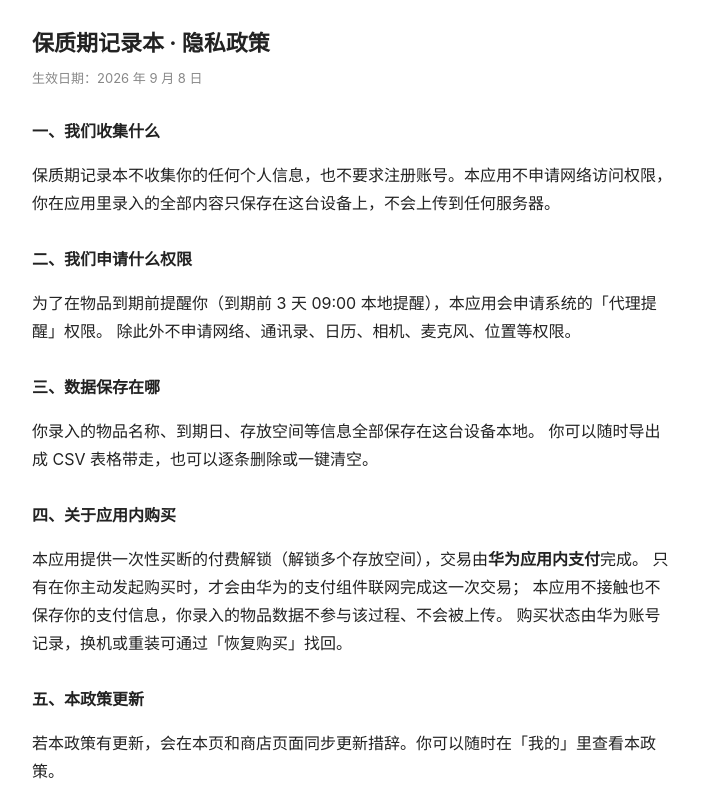
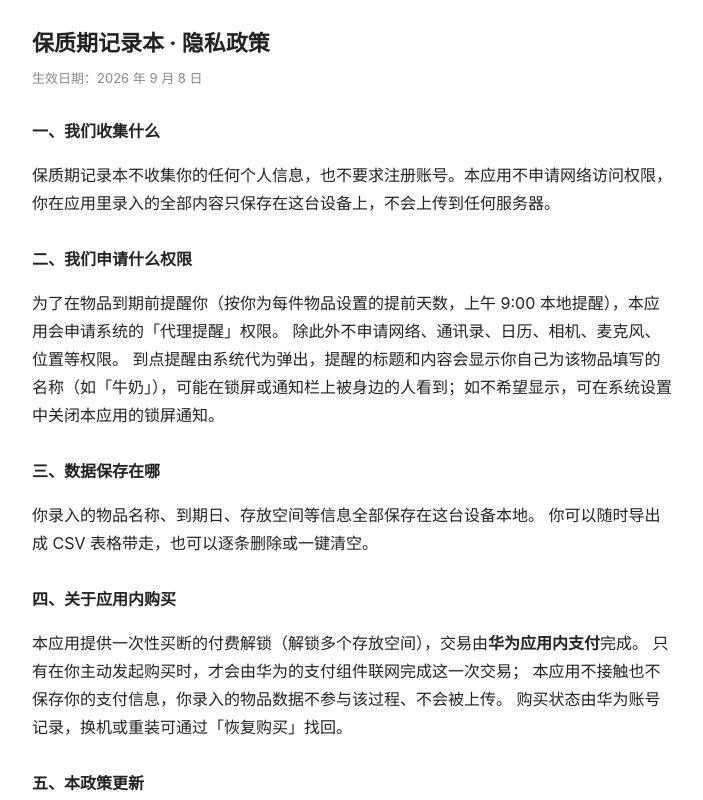
Before and after one commit to qdutj/expirylog-privacy, a plain HTML site: page index.html in a window 1280 px wide. Shown: the top 800 px of the page, without its empty margins (288-991 px from the left). Drawn offline with Linux system fonts and the light colour scheme.

Commit message:
隐私页：提醒标题含用户自填物品名如实告知（P-EX-0928b）；提醒时点与应用内对齐（按每件物品提前天数）
Co-Authored-By: Claude Opus 5.5 <noreply@anthropic.com>
Claude-Session: https://claude.ai/code/session_01G2bjZLnRuHParMetNNtmZn

```diff
--- a/index.html
+++ b/index.html
@@ -26,8 +26,9 @@
 你在应用里录入的全部内容只保存在这台设备上，不会上传到任何服务器。</p>
 
 <h2>二、我们申请什么权限</h2>
-<p>为了在物品到期前提醒你（到期前 3 天 09:00 本地提醒），本应用会申请系统的「代理提醒」权限。
-除此外不申请网络、通讯录、日历、相机、麦克风、位置等权限。</p>
+<p>为了在物品到期前提醒你（按你为每件物品设置的提前天数，上午 9:00 本地提醒），本应用会申请系统的「代理提醒」权限。
+除此外不申请网络、通讯录、日历、相机、麦克风、位置等权限。
+到点提醒由系统代为弹出，提醒的标题和内容会显示你自己为该物品填写的名称（如「牛奶」），可能在锁屏或通知栏上被身边的人看到；如不希望显示，可在系统设置中关闭本应用的锁屏通知。</p>
 
 <h2>三、数据保存在哪</h2>
 <p>你录入的物品名称、到期日、存放空间等信息全部保存在这台设备本地。
```
